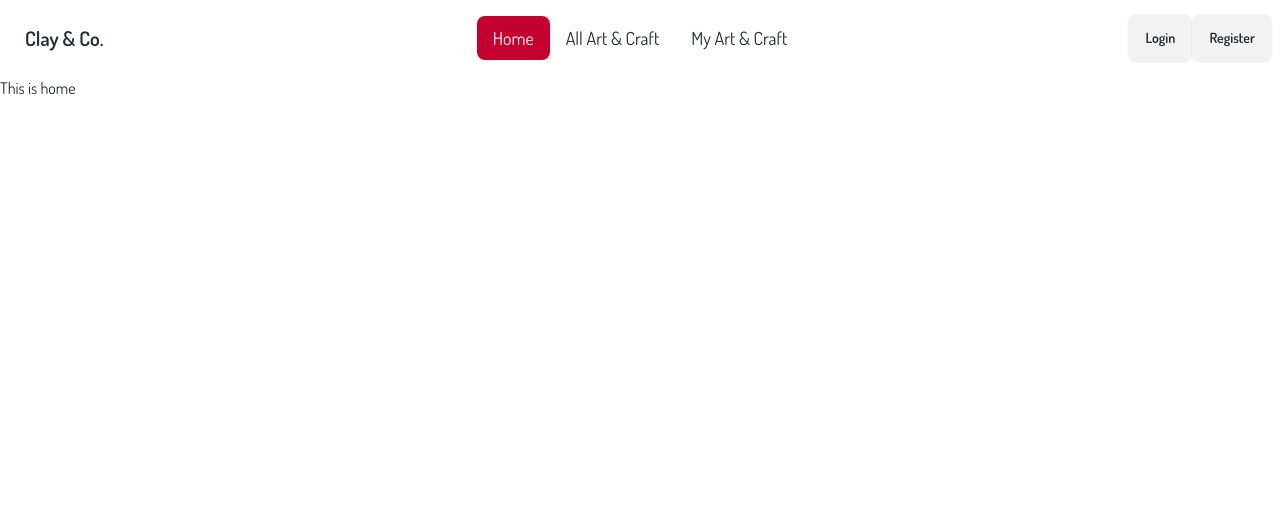
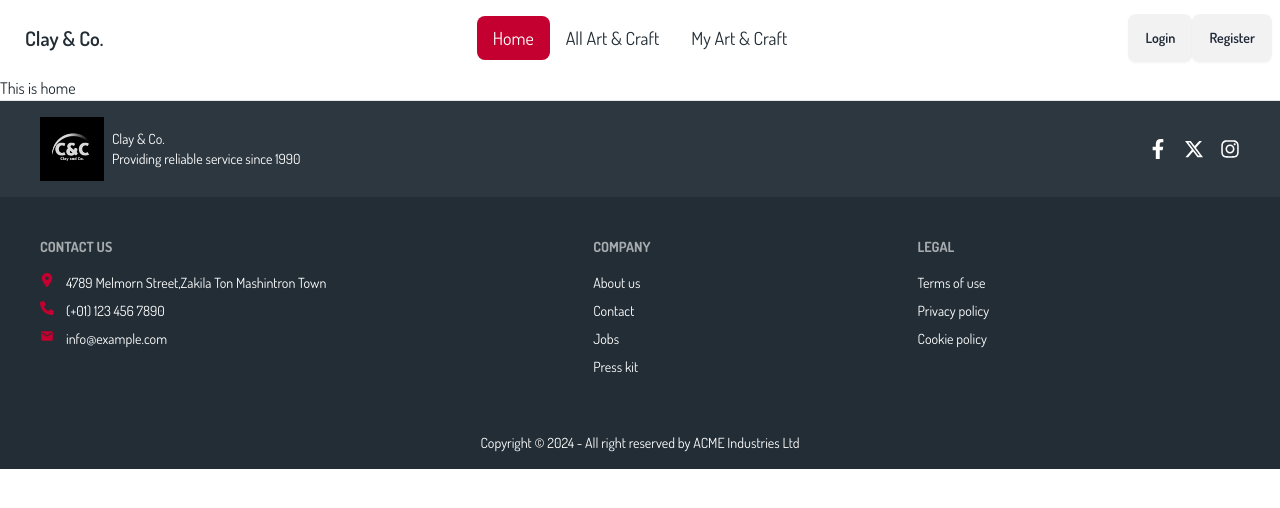
Before and after one commit to Shahriar-Hossain-Alvi/clay-and-co-client, a React (Vite) app: page / in a window 1280 px wide. Shown: the top 508 px of the page. Built offline with nearby package versions, Linux system fonts and the light colour scheme.

Commit message:
created footer

```diff
--- a/package.json
+++ b/package.json
@@ -14,6 +14,7 @@
     "match-sorter": "^6.3.4",
     "react": "^18.2.0",
     "react-dom": "^18.2.0",
+    "react-icons": "^5.1.0",
     "react-router-dom": "^6.23.0",
     "sort-by": "^1.2.0"
   },
--- a/src/components/Pages/Home.jsx
+++ b/src/components/Pages/Home.jsx
@@ -1,3 +1,4 @@
+import Footer from "./Shared/Footer";
 import Navbar from "./Shared/Navbar";
 
 const Home = () => {
@@ -5,6 +6,8 @@ const Home = () => {
         <div className="container mx-auto">
             <Navbar></Navbar>
            <h2>This is home</h2>
+
+           <Footer></Footer>
         </div>
     );
 };
--- /dev/null
+++ b/src/components/Pages/Shared/Footer.jsx
@@ -0,0 +1,60 @@
+import logo from "../../../assets/images/C&C.png";
+import { MdEmail } from "react-icons/md";
+import { FaFacebookF } from "react-icons/fa";
+import { FaXTwitter, FaInstagram, FaPhone, FaLocationDot } from "react-icons/fa6";
+
+
+const Footer = () => {
+    return (
+        <div>
+            <footer className="footer px-10 py-4 border-t bg-[#222D35F2] text-white border-base-300">
+                <aside className="items-center grid-flow-col">
+                    <div>
+                        <img src={logo} className="w-16 h-16" alt="logo" />
+                    </div>
+                    <p>Clay & Co. <br />Providing reliable service since 1990</p>
+                </aside>
+                <nav className="md:place-self-center md:justify-self-end">
+                    <div className="grid grid-flow-col gap-4">
+                        <a className="hover:text-primaryColor text-xl duration-200" href="#"><FaFacebookF /></a>
+                        <a className="hover:text-primaryColor text-xl duration-200" href="#"><FaXTwitter /></a>
+                        <a className="hover:text-primaryColor text-xl duration-200" href="#"><FaInstagram /></a>
+                    </div>
+                </nav>
+            </footer>
+            <footer className="footer p-10 bg-[#222D35] text-white">
+                <nav>
+                    <h6 className="footer-title">Contact Us</h6>
+
+                    <ul className="space-y-2">
+                        <li className="flex gap-3"><FaLocationDot className="text-primaryColor" /> <p>4789 Melmorn Street,Zakila Ton Mashintron Town</p></li>
+
+                        <li className="flex gap-3"><FaPhone className="text-primaryColor" /> <p>(+01) 123 456 7890</p></li>
+
+                        <li className="flex gap-3"><MdEmail className="text-primaryColor" /> <p>info@example.com</p></li>
+                    </ul>
+                </nav>
+                <nav>
+                    <h6 className="footer-title">Company</h6>
+                    <a className="link link-hover">About us</a>
+                    <a className="link link-hover">Contact</a>
+                    <a className="link link-hover">Jobs</a>
+                    <a className="link link-hover">Press kit</a>
+                </nav>
+                <nav>
+                    <h6 className="footer-title">Legal</h6>
+                    <a className="link link-hover">Terms of use</a>
+                    <a className="link link-hover">Privacy policy</a>
+                    <a className="link link-hover">Cookie policy</a>
+                </nav>
+            </footer>
+            <footer className="footer footer-center p-4 bg-[#222D35] text-white">
+                <aside>
+                    <p>Copyright © 2024 - All right reserved by ACME Industries Ltd</p>
+                </aside>
+            </footer>
+        </div>
+    );
+};
+
+export default Footer;
```
Also changed, not shown: 1 other file (tests, documents, lock files or other folders).
